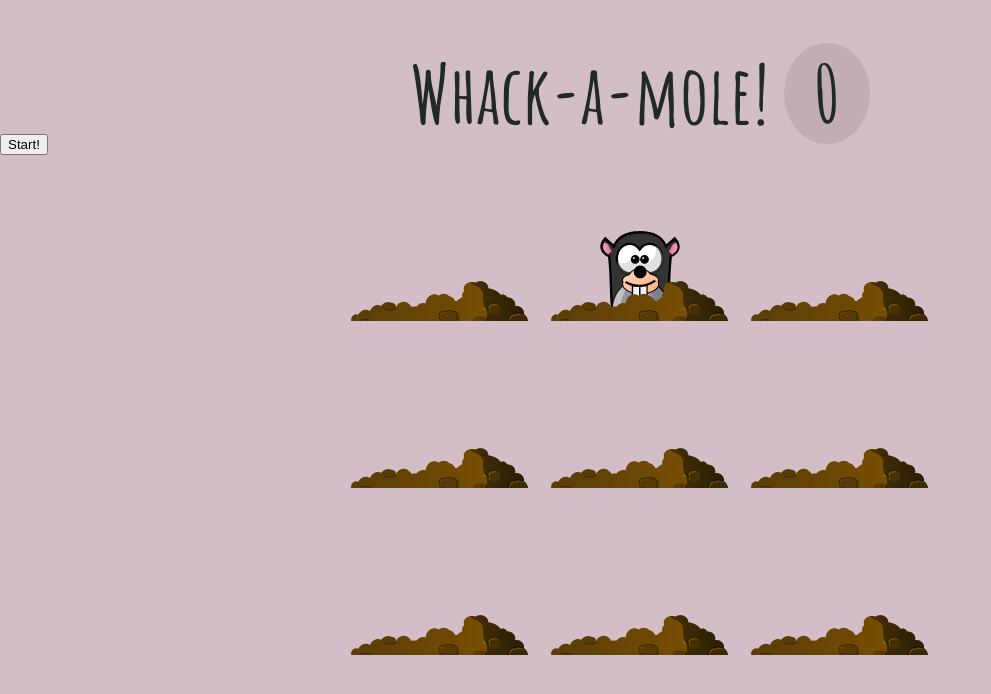
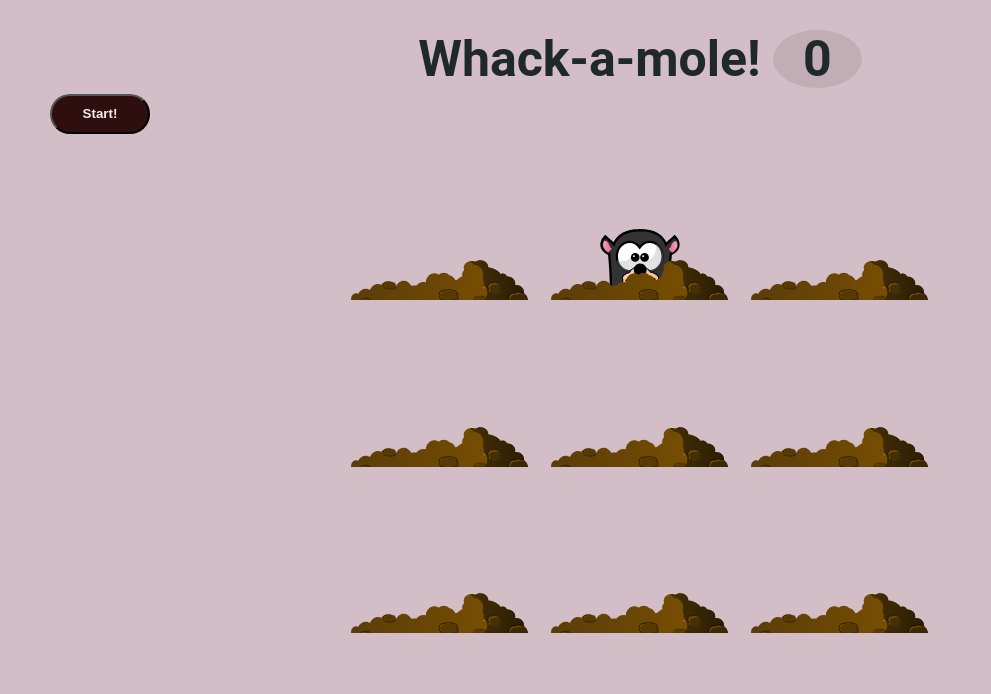
Before and after one commit to Cleverttech/whack-A-Mole, a plain HTML site: page index.html in a window 1280 px wide. Both pictures are taken after a click on the button "Start!". Shown: the whole page, without its empty margins (0-991 px from the left). Drawn offline with Linux system fonts and the light colour scheme; a web font is replaced by a local one.

Commit message:
customize game

```diff
--- a/index.html
+++ b/index.html
@@ -3,16 +3,12 @@
   <head>
     <meta charset="UTF-8" />
     <title>Whack A Mole!</title>
-    <link
-      href="https://fonts.googleapis.com/css?family=Amatic+SC:400,700"
-      rel="stylesheet"
-      type="text/css"
-    />
+    <link href="https://fonts.googleapis.com/css2?family=RocknRoll+One&display=swap" rel="stylesheet">
     <link rel="stylesheet" href="style.css" />
   </head>
   <body>
     <h1>Whack-a-mole! <span class="score">0</span></h1>
-    <button onClick="startGame()">Start!</button>
+    <button onClick="startGame()" id="button">Start!</button>
 
     <div class="game">
       <div class="hole hole1">
--- a/script.js
+++ b/script.js
@@ -3,6 +3,7 @@ const scoreBoard = document.querySelector('.score');
 const moles = document.querySelectorAll('.mole');
 let previousHole;
 let stopTime = false;
+let score = 0;
 
 function randomTime(min, max) {
   return Math.round(Math.random() * (max - min) + min);
@@ -33,5 +34,13 @@ function startGame() {
   scoreBoard.textContent = 0;
   stopTime = false;
   peek();
-  setTimeout(() => (stopTIme = true), 2000);
+  setTimeout(() => (stopTime = true), 10000);
 }
+
+function bank(e) {
+  if (!e.isTrusted) return;
+  score++;
+  this.classList.remove('up');
+  scoreBoard.textContent = score;
+}
+moles.forEach((mole) => mole.addEventListener('click', bank));
--- a/style.css
+++ b/style.css
@@ -13,13 +13,13 @@ html {
 body {
   padding: 0;
   margin: 0;
-  font-family: 'Amatic SC', cursive;
+  font-family: 'Roboto', cursive;
 }
 
 h1 {
   text-align: center;
   color: #1e2928;
-  font-size: 8rem;
+  font-size: 5rem;
   line-height: 1;
   margin-bottom: 0;
 }
@@ -70,3 +70,14 @@ h1 {
 .hole.up .mole {
   top: 10px;
 }
+
+#button {
+  background-color: rgb(46, 14, 14);
+  color: rgb(238, 238, 238);
+  font-weight: bold;
+  background-size: 10em;
+  width: 100px;
+  height: 40px;
+  margin: 10px 0 0 50px;
+  border-radius: 20px;
+}
```
